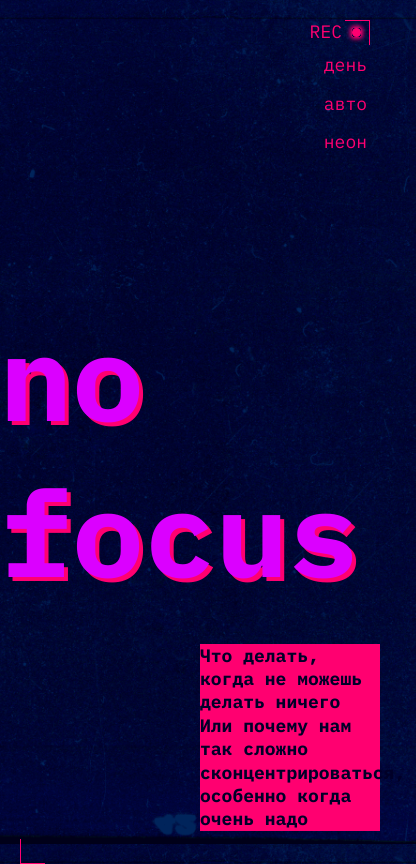
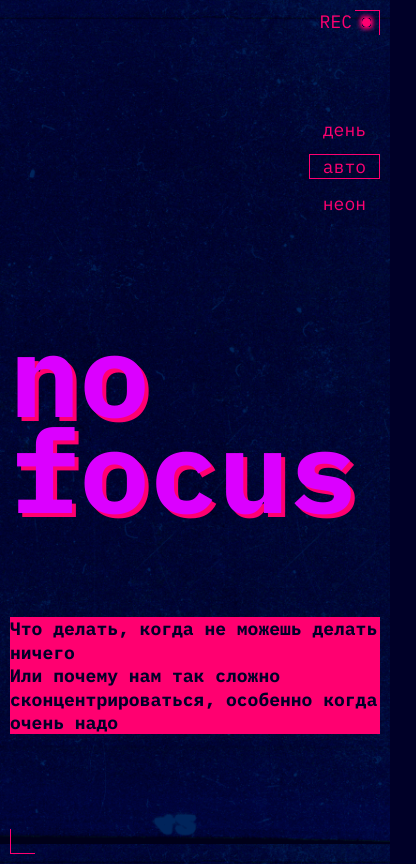
Before and after one commit to committhecrime/slozhno-sosredotochitsya, a plain HTML site: page index.html in a window 390 px wide. Shown: the top 864 px of the page, 416 px wide, since content can reach past the window. Drawn offline with Linux system fonts and the light colour scheme.

Commit message:
maybe final attempt?

```diff
--- a/index.html
+++ b/index.html
@@ -88,7 +88,7 @@
       </section>
       <section class="concentrate layout-2-column">
         <h2 class="subtitle column">Как концентрироваться лучше, чем золотая рыбка (то есть дольше трёх секунд)</h2>
-        <div class="separator second-column">
+        <div class="second-column">
 
             <h3 class="accent-subtitle title-decor">5 простых (на самом деле не очень) советов</h3>
             <div class="text__container">
--- a/styles/light.css
+++ b/styles/light.css
@@ -8,9 +8,12 @@
   --title-color: #FFC2E6;
   --shadow-color: #FF0070;
   --accent-color: #FF8DCB;
+  --accent-color-text: #353430;
   --background-color: #000028;
+  --side-subtitle: #353430;
   --text-color: #353430;
   --decorated-zone-color: #353430;
+  --hover-color: rgba(50, 49, 45, 0.40);
   background-image: url('../images/cover-image-light.png');
 
   .header-pseudo {
@@ -23,9 +26,12 @@
     --title-color: #FFC2E6;
     --shadow-color: #FF0070;
     --accent-color: #FF8DCB;
+    --accent-color-text: #353430;
     --background-color: #000028;
+    --side-subtitle: #353430;
     --text-color: #353430;
     --decorated-zone-color: #353430;
+    --hover-color: rgba(50, 49, 45, 0.40);
     background-image: url('../images/cover-image-light.png');
 
     .header-pseudo {
--- a/styles/style.css
+++ b/styles/style.css
@@ -14,6 +14,7 @@
 
 .header {
   display: grid;
+  grid-template-rows: 1fr min-content 1fr;
   height: 100vh;
   position: relative;
   margin-block-end: 40px;
@@ -25,7 +26,7 @@
 }
 
 .header__theme-menu-button:hover {
-  outline: 1px solid var(--decorated-zone-color);
+  outline: 1px solid var(--hover-color);
 }
 
 .decorated-zone::before {
@@ -68,17 +69,15 @@
   height: 25px;
 }
 
-
 .header__theme-menu {
-  margin-block-end: 90px;
+  justify-self: center;
+  text-align: center;
 }
 
 .header__theme-menu-list {
   color: var(--decorated-zone-color);
   display: flex;
   gap: 10px;
-  justify-content: center;
-  text-align: center;
 }
 
 .header__theme-menu-button {
@@ -93,11 +92,12 @@
 .header__title {
   position: relative;
   left: -20px;
+  bottom: 20px;
   font-size: clamp(7.5rem, 0.5625rem + 14.4531vw, 9.8125rem);
   color: var(--title-color);
   text-shadow: 4px 4px 0px var(--shadow-color);
 }
-
+/*
 .header__text {
   max-width: 50%;
   color: var(--background-color);
@@ -107,16 +107,27 @@
   justify-self: end;
   align-self: center;
 }
+*/
+
+.header__text {
+  max-width: 50%;
+  justify-self: end;
+  align-self: center;
+  color: var(--background-color);
+  font-weight: 700;
+  line-height: 23.4px;
+  margin-block-end: 100px;
+}
 
 .subtitle {
-  color: var(--accent-color);
+  color: var(--side-subtitle);
   font-weight: 700;
   font-size: var(--subtitle-size);
   max-width: 315px;
 }
 
 .accent-subtitle {
-  color: var(--background-color);
+  color: var(--accent-color-text);
   font-weight: 700;
   font-size: var(--subtitle-size);;
 }
@@ -201,8 +212,6 @@
   object-fit: cover;
 }
 
-
-
 .footer {
   position: relative;
   height: 100vh;
@@ -216,8 +225,8 @@
   font-size: clamp(7.5rem, 0.5625rem + 14.4531vw, 9.8125rem);
   color: var(--title-color);
   text-shadow: 2px 2px 0px var(--accent-color);
+  padding-block-end: 40px;
   font-weight: 700;
-  line-height: 0.825;
 }
 
 .light {
@@ -228,35 +237,30 @@
   border: 1px solid var(--decorated-zone-color);
 }
 
-
+.header__theme-menu-button_active {
+  border: 1px solid var(--decorated-zone-color);
+}
 
 
 @media (width <= 768px) {
-  .header {
-    margin-block-end: 40px;
+
+  .header__theme-menu {
+    align-self: center;
+    justify-self: end;
+  }
+
+  .header__theme-menu-list {
+    display: flex;
+    flex-direction: column;
+    gap: 13px;
   }
 
   .header__text {
-    align-self: start;
-  }
-
-  .header__theme-menu {
-    justify-self: end;
-    align-self: end;
-    margin-block-end: 145px;
-  }
-
-  .header__theme-menu-list {
-    flex-direction: column;
-    gap: 15px;
-  }
-
-  .header__title {
-    align-self: flex-start;
+    margin-block-end: 90px;
   }
 
   .layout-2-column {
-    gap: 40px;
+    gap: 25px;
   }
 
   .second-column {
@@ -270,7 +274,7 @@
   }
 
   .subtitle {
-    max-width: 216px;
+    max-width: 236px;
   }
 
   .footer {
@@ -278,7 +282,8 @@
   }
 
   .footer__title {
-    margin-block-start: 0;
+    padding-block-end: 0;
+    font-size: clamp(7.25rem, 7.0115rem + 1.0178vw, 7.5rem);
   }
 }
 
@@ -327,49 +332,27 @@ TODO: mobile ver + mobile clamp + change theme
   }
 }
 
-@media (width <= 375px) {
+@media (width < 768px) {
 
   .page {
     padding: 10px;
   }
 
-  .header {
-    margin-block-end: 30px;
-  }
-
   .header__text {
     max-width: 100%;
-    margin-block-start: 0;
-    align-self: flex-start;
+    align-self: center;
+    margin-block-end: 30px;
   }
 
   .header__title {
     font-size: clamp(7.25rem, 7.0115rem + 1.0178vw, 7.5rem);
     line-height: 0.825;
-    position: initial;
-    margin-block-start: 0;
-    padding-block-end: 20px;
-    align-self: center;
+    left: 0;
+    bottom: 10px;
   }
 
   .header__theme-menu {
-    align-self: center;
-    margin-block-start: 27px;
-    margin-block-end: 0;
-  }
-
-  .header__theme-menu-list {
-    margin-block-start: 0px;
-  }
-
-  .gallery-container {
-    grid-template-columns: 1fr;
-    grid-template-rows: none;
-    gap: 10px;
-  }
-
-  .gallery_image {
-    object-fit: contain;
+    margin-block-end: 13px;
   }
 
   .layout-2-column {
@@ -392,3 +375,16 @@ TODO: mobile ver + mobile clamp + change theme
     margin-block-start: 40px;
   }
 }
+
+@media (width <= 375px) {
+
+  .header {
+    margin-block-end: 30px;
+}
+
+  .gallery-container {
+    grid-template-columns: 1fr;
+    grid-template-rows: none;
+    gap: 10px;
+  }
+}
--- a/styles/variables.css
+++ b/styles/variables.css
@@ -5,9 +5,12 @@
 :root {
   --title-color: #DB00FF;
   --accent-color: #FF0070;
+  --accent-color-text: #000028;
   --background-color: #000028;
+  --side-subtitle: #FF0070;
   --text-color: #F1B2CE;
   --shadow-color: #FF0070;
   --decorated-zone-color: #FF0070;
+  --hover-color: rgba(255, 0, 112, 0.40);
   --subtitle-size: 18px;
 }
```
